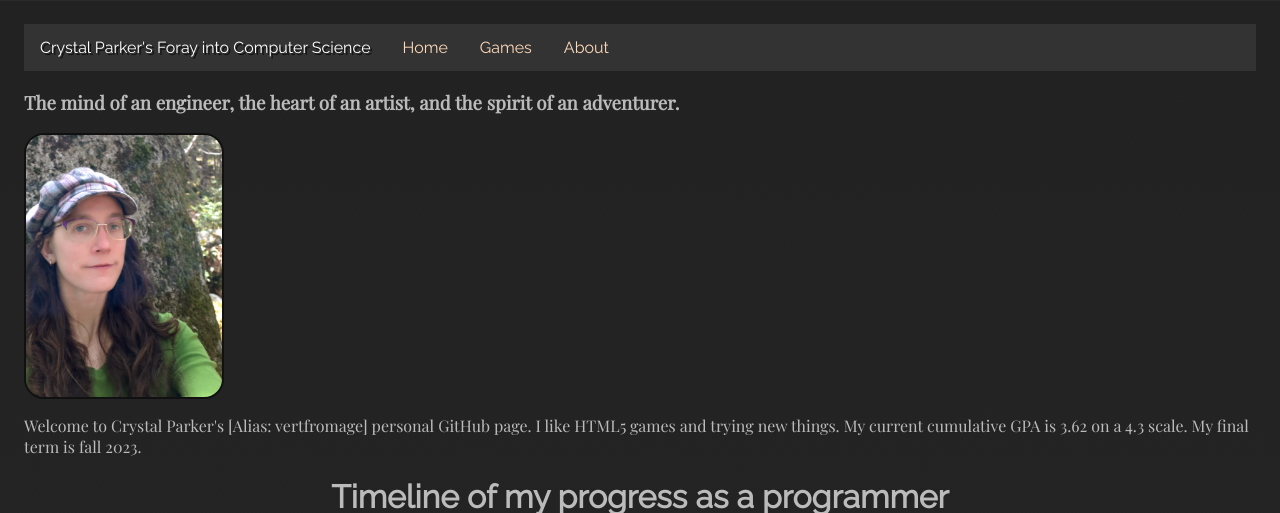
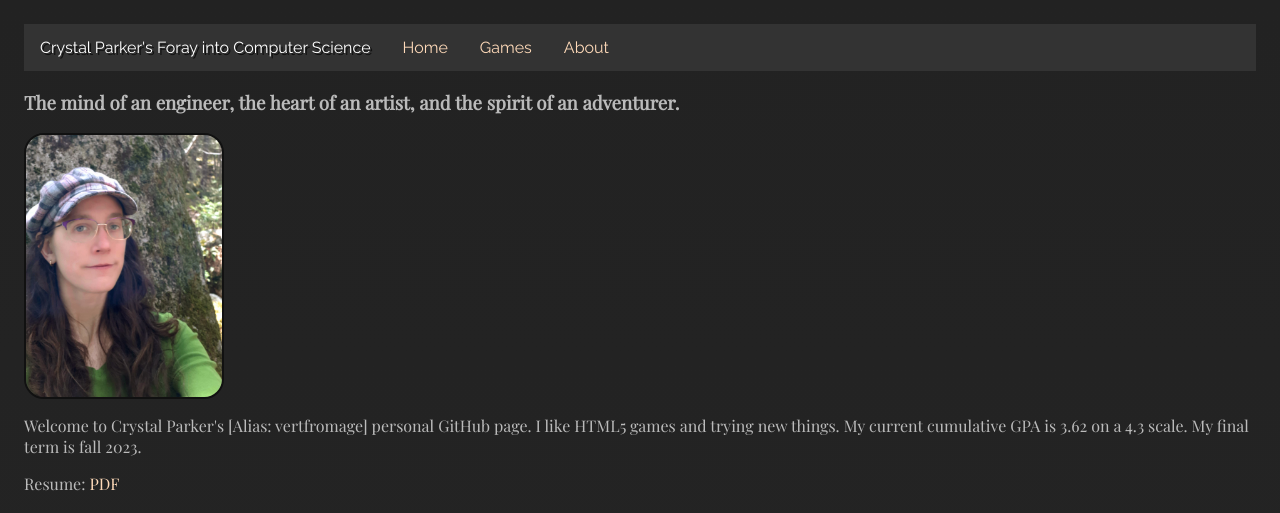
Before and after one commit to Vertfromage/Vertfromage.github.io, a Jekyll site: the page index.html, which Jekyll copies as it is, in a window 1280 px wide and 900 px high, cut to the strip 0-513 px from the top of the window. Built offline with Jekyll 4.4.1, drawn with Linux system fonts in a browser that asks for light colours.

Commit message:
Update index.html
Added resume link

```diff
--- a/index.html
+++ b/index.html
@@ -18,6 +18,7 @@
   <h3>The mind of an engineer, the heart of an artist, and the spirit of an adventurer.</h3>
   <img id="profile" src="images\crystalProfile.jpg" width="200px"/>
   <p>Welcome to Crystal Parker's [Alias: vertfromage] personal GitHub page. I like HTML5 games and trying new things. My current cumulative GPA is 3.62 on a 4.3 scale. My final term is fall 2023.</p>
+    <p>Resume: <a href="vertfromage.github.io/resume/CrystalParkerResume.pdf" target="_blank">PDF</a></p>
 </div>
 
 <h1>Timeline of my progress as a programmer</h1>
```
